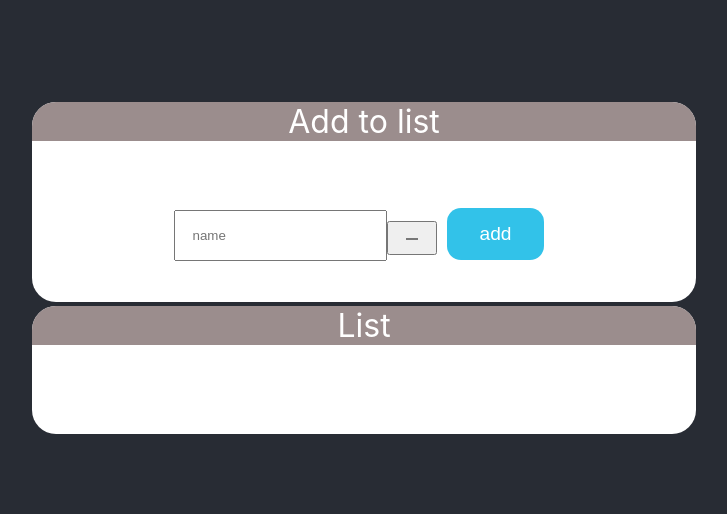
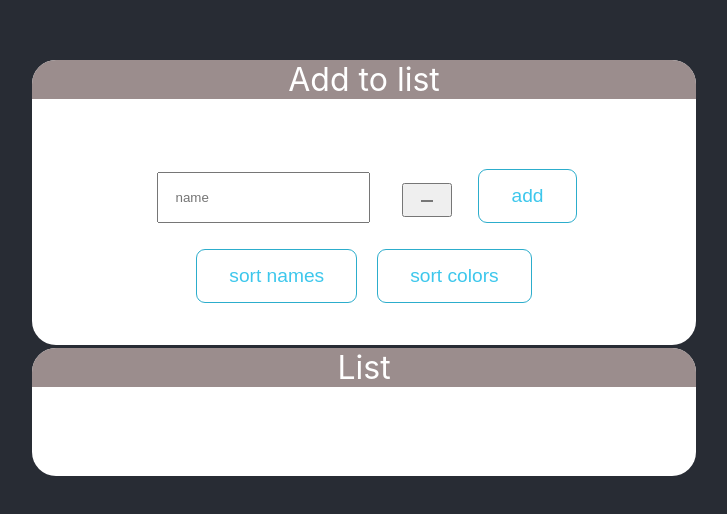
Before and after one commit to brokenfingers/reactjs_bit, a React (Create React App) app: page / in a window 1280 px wide. Shown: the part 124-638 px from the top of the page, without its empty margins (276-1003 px from the left). Built offline with nearby package versions, Linux system fonts and the light colour scheme.

Commit message:
sort list by name or by color

```diff
--- a/src/App.css
+++ b/src/App.css
@@ -75,12 +75,14 @@ body * {
 
 button {
     padding: 15px 32px;
-  background-color: #32c2e9;
-  color: white;
+      background-color: #ffffff;
+      color: #3dc7ec;
       /* font-weight: bold; */
       border: none;
       font-size: 1.2rem;
-  border-radius: 14px;
+      border-radius: 9px;
+      /* border-color: #758890; */
+      border: 1px solid #2cadcc;
       cursor: pointer;
       margin: 10px;
 }
@@ -201,6 +203,7 @@ ul{
 
 .card input {
   padding: 1rem;
+      margin: 1rem;
 }
 .card > *:nth-of-type(odd) {
   /* border-bottom: 1px solid grey; */
--- a/src/App.jsx
+++ b/src/App.jsx
@@ -1,5 +1,6 @@
 import './App.css'
 import {useState} from 'react'
+import ListItem from './Components/016/ListItem'
 
 
 function App() {
@@ -20,7 +21,14 @@ function App() {
         if(!nameState|| !nameColor ) return
 
         setList(i => [...i, {nameState, nameColor }])
-
+        setNameState('')
+        setColorState(null)
+    }
+    const sortNames = () => {
+        setList(i => [...list.sort((a, b) => a.nameState.localeCompare(b.nameState) )])
+    }
+    const sortColors = () => {
+        setList(i => [...list.sort((a, b) => a.nameColor.localeCompare(b.nameColor) )])
     }
 
     return (
@@ -31,6 +39,9 @@ function App() {
                     <input onChange={handleTextChange} type="text" placeholder='name'value={nameState}/>
                     <input onChange={handleColorChange} type="color" value={nameColor}/>
                     <button onClick={handleClick}>add</button>
+                    <button onClick={sortNames}>sort names</button>
+                    <button onClick={sortColors}>sort colors</button>
+
                 </div>
                 <div className='card'>
                     <p className='title'>List</p>
@@ -38,7 +49,7 @@ function App() {
                         <>
 {
 
-                        list.length > 0 ? list.map((itm, i)=><div style={{backgroundColor:itm.nameColor}} key={i}>{itm.nameState}</div> ): null
+                        list.length > 0 ? list.map((itm, i)=><ListItem key={i} itm={itm} listNr={i+1}></ListItem> ): null
 }
 
                         </>
--- /dev/null
+++ b/src/Components/016/ListItem.jsx
@@ -0,0 +1,10 @@
+
+
+function ListItem({itm, listNr}) {
+
+    return(
+        <div style={{backgroundColor:itm.nameColor}}>{listNr} {itm.nameState}</div>
+    )
+}
+
+export default ListItem;
```
Lines whose indentation alone changed are shown as unchanged.
